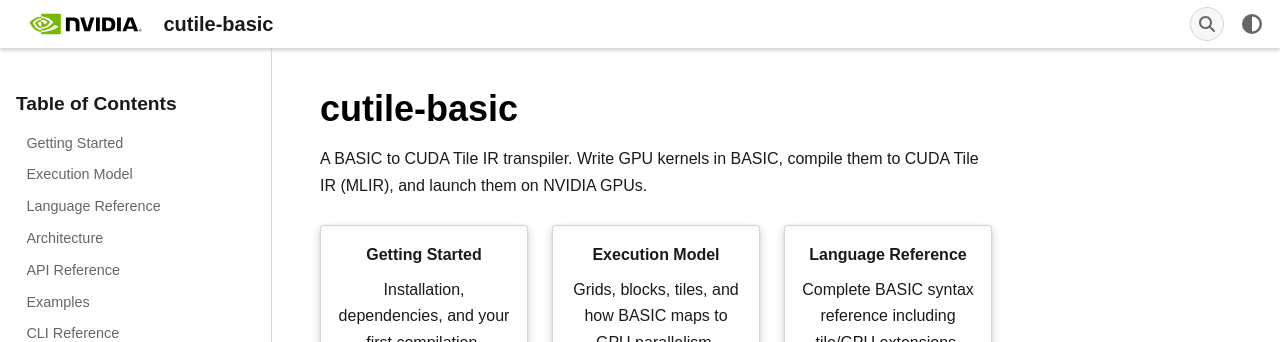
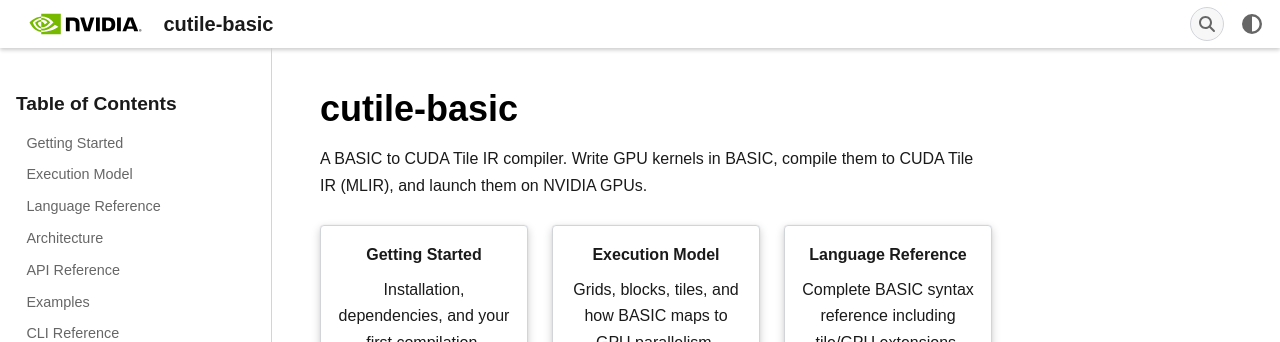
Before and after one commit to NVIDIA/cuda-tile, a Sphinx documentation site: the page built from docs/index.rst, in a window 1280 px wide. Shown: the top 342 px of the page. Built offline with Sphinx 7.4.7, drawn with Linux system fonts in a browser that asks for light colours; some web fonts are replaced.

Commit message:
Replace 'transpiler' with 'compiler' throughout

```diff
--- a/cutile_basic/__init__.py
+++ b/cutile_basic/__init__.py
@@ -1,4 +1,4 @@
-"""BASIC to CUDA Tile IR MLIR transpiler."""
+"""BASIC to CUDA Tile IR MLIR compiler."""
 
 from __future__ import annotations
 
--- a/docs/index.rst
+++ b/docs/index.rst
@@ -1,7 +1,7 @@
 cutile-basic
 ============
 
-A BASIC to CUDA Tile IR transpiler. Write GPU kernels in BASIC, compile them to
+A BASIC to CUDA Tile IR compiler. Write GPU kernels in BASIC, compile them to
 CUDA Tile IR (MLIR), and launch them on NVIDIA GPUs.
 
 .. only:: html
```
Also changed, not shown: README.md (+1 -1 lines), 1 other file.
